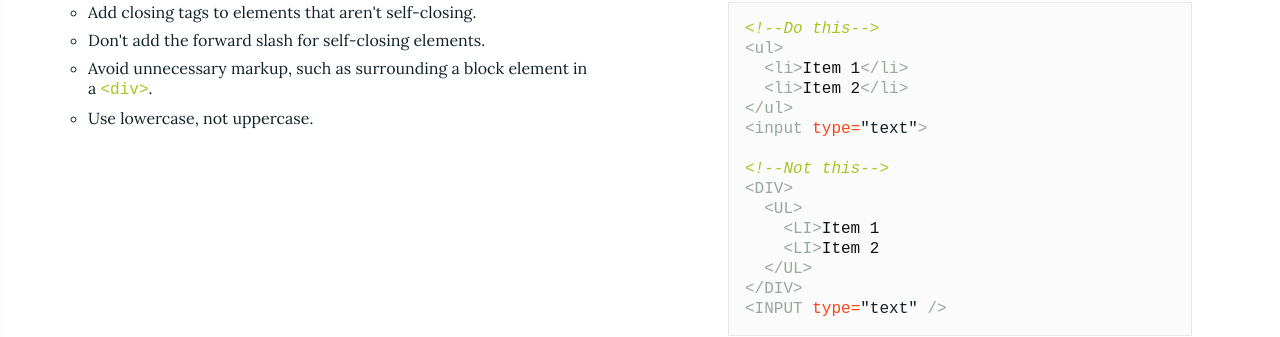
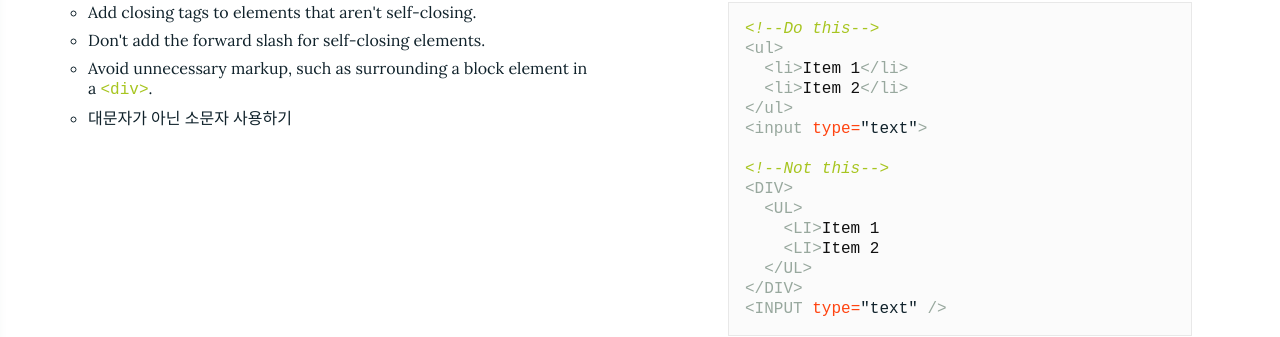
Before and after one commit to mfouquet/workmanship, a Jekyll site: the page built from index.html, in a window 1280 px wide and 900 px high, scrolled down 599 px. Shown: the part 152-489 px from the top of the window. Built offline with Jekyll 4.4.1, drawn with Linux system fonts in a browser that asks for light colours; nearby versions of some CDN libraries.

Commit message:
test commit
translated a sentence

```diff
--- a/index.html
+++ b/index.html
@@ -16,7 +16,7 @@ layout: default
       <li class="main__list-item">Don't add the forward slash for self-closing elements. <sup>2</sup></li>
       <li class="main__list-item">Avoid unnecessary markup, such as surrounding a block element in
         a <code>&lt;div&gt;</code>. <sup>3</sup></li>
-      <li>Use lowercase, not uppercase.</li>
+      <li>대문자가 아닌 소문자 사용하기</li>
     </ul>
   </main>
   <aside class="aside">
```
